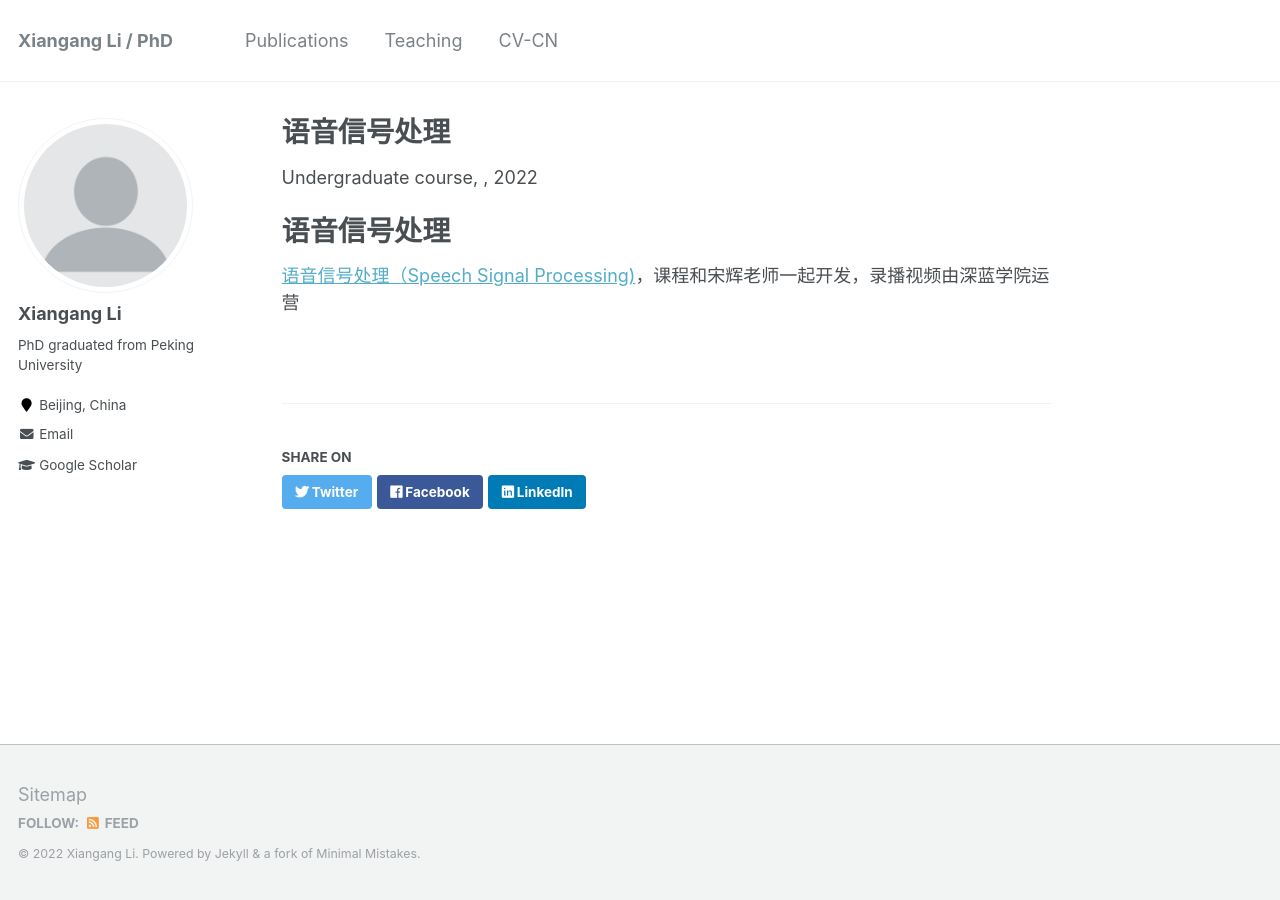
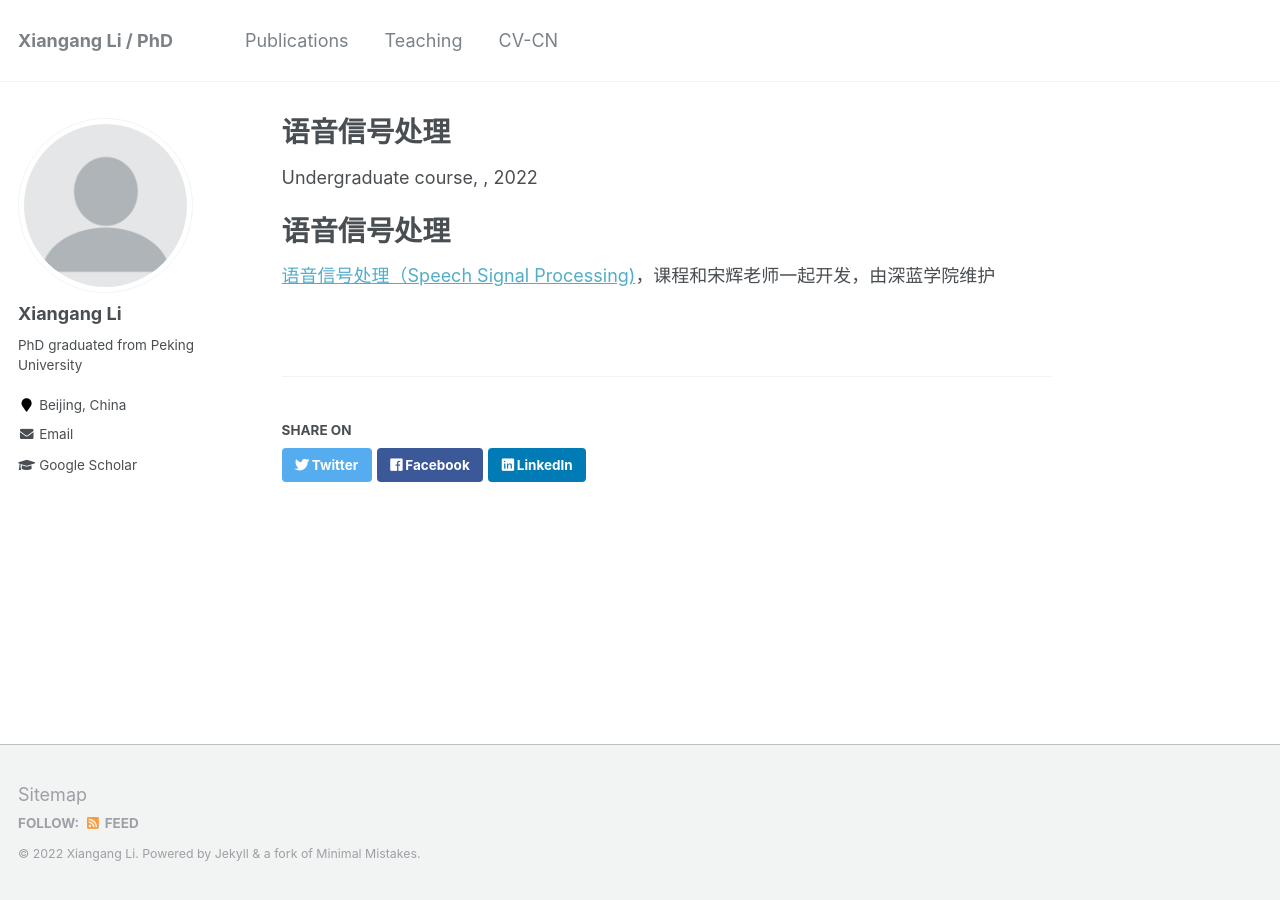
Before and after one commit to xiangangli/xiangangli.github.io, a Jekyll site: the page built from _teaching/speech_processing.md, in a window 1280 px wide. Built offline with Jekyll 4.4.1, drawn with Linux system fonts in a browser that asks for light colours.

Commit message:
add teaching

```diff
--- a/_teaching/speech_processing.md
+++ b/_teaching/speech_processing.md
@@ -7,4 +7,4 @@ permalink: /teaching/speech_processing
 
 语音信号处理
 ======
-[语音信号处理（Speech Signal Processing)](https://www.shenlanxueyuan.com/course/503)，课程和宋辉老师一起开发，录播视频由深蓝学院运营
+[语音信号处理（Speech Signal Processing)](https://www.shenlanxueyuan.com/course/503)，课程和宋辉老师一起开发，由深蓝学院维护
```
